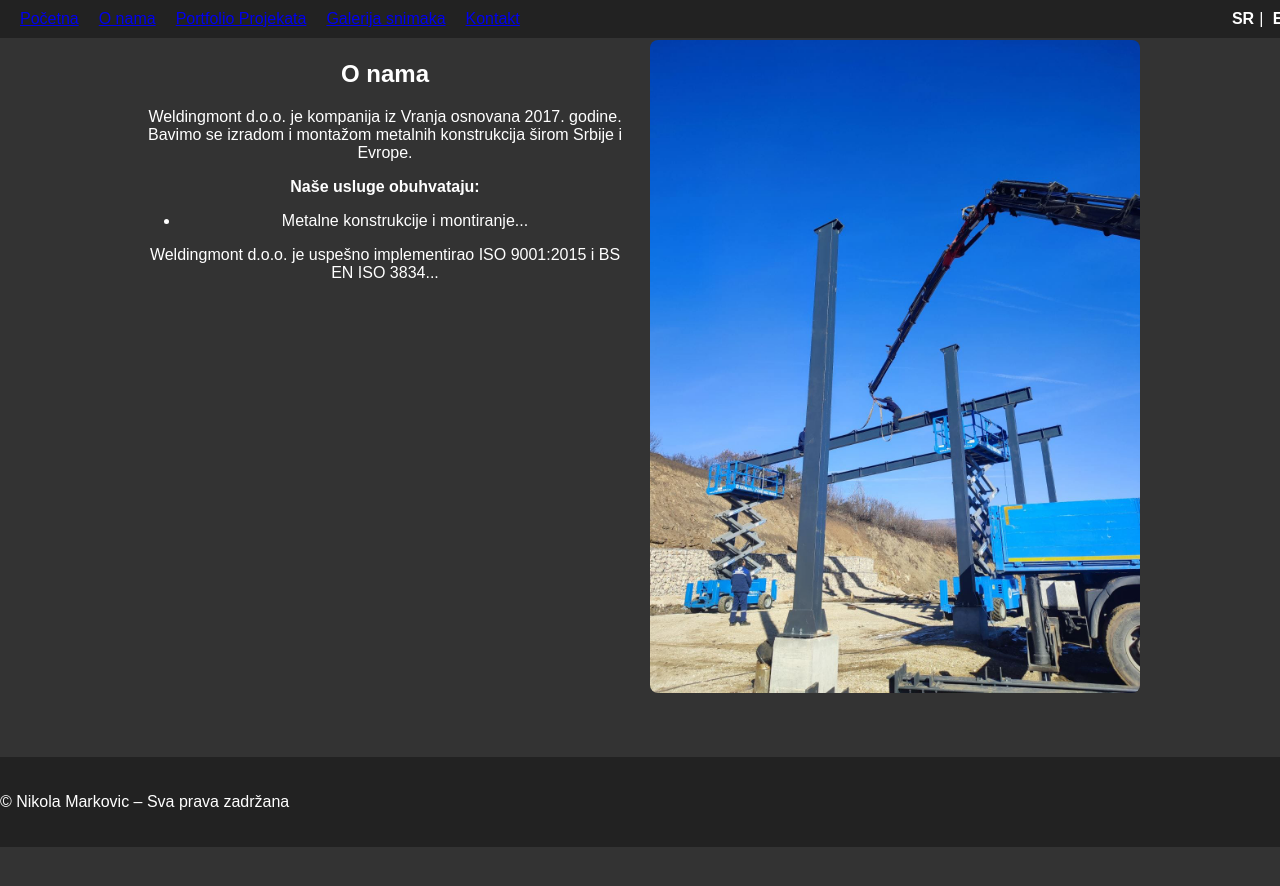
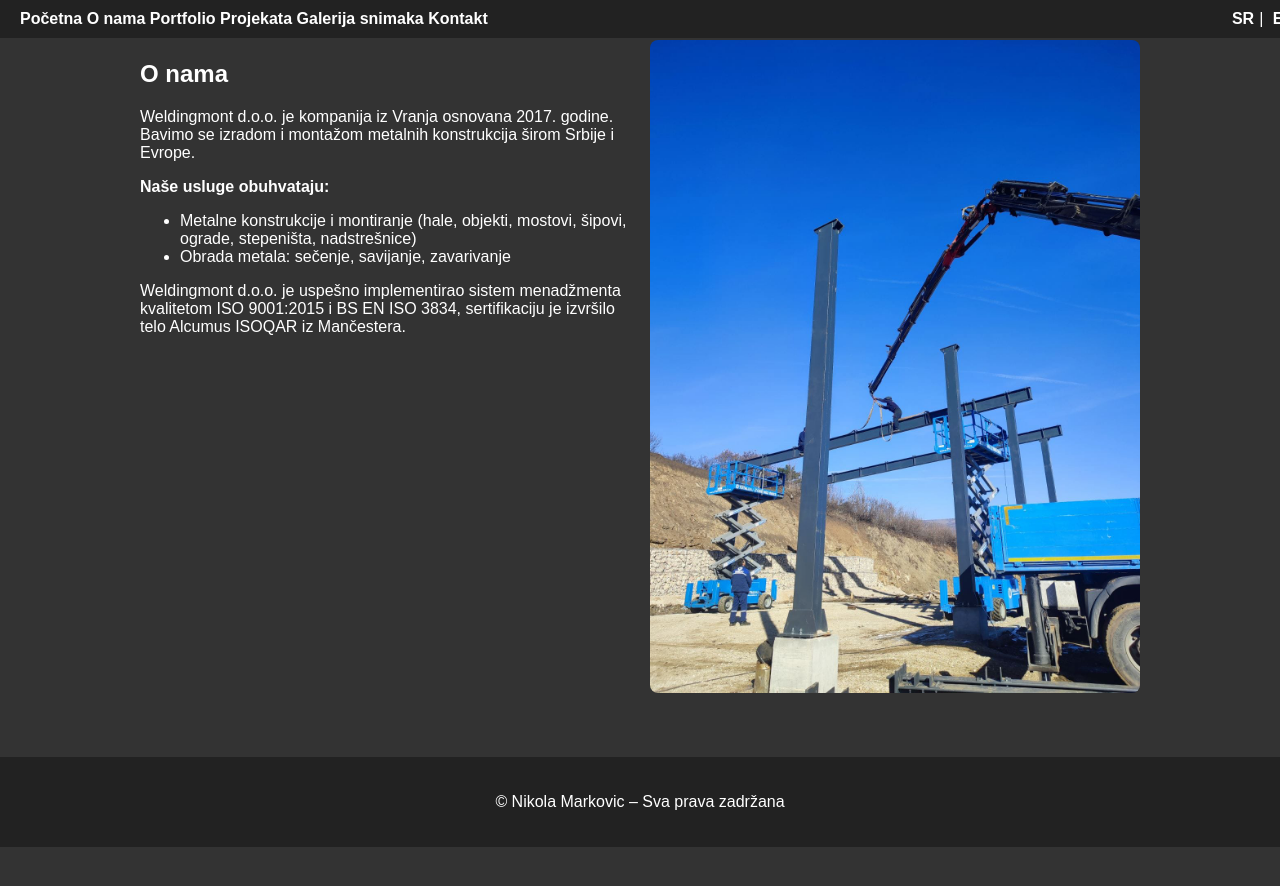
Before and after one commit to weldingmont/test, a Jekyll site: the page onama.html, which Jekyll copies as it is, in a window 1280 px wide. Shown: the top 886 px of the page. Built offline with Jekyll 4.4.1, drawn with Linux system fonts in a browser that asks for light colours.

Commit message:
Add files via upload

```diff
--- a/onama.html
+++ b/onama.html
@@ -1,12 +1,21 @@
 <!DOCTYPE html>
-<html lang="sr"><head><meta charset="UTF-8"><meta name="viewport" content="width=device-width,initial-scale=1"><title>O nama</title><link rel="stylesheet" href="styles.css"></head><body>
+<html lang="sr">
+<head>
+  <meta charset="UTF-8">
+  <meta name="viewport" content="width=device-width, initial-scale=1">
+  <title>O nama</title>
+  <link rel="stylesheet" href="styles.css">
+</head>
+<body>
 <header>
   <nav class="navbar">
-    <a href="index.html" class="nav-links lang sr">Početna</a><a href="index.html" class="nav-links lang en">Home</a>
-    <a href="onama.html" class="nav-links lang sr">O nama</a><a href="onama.html" class="nav-links lang en">About us</a>
-    <a href="portfolio.html" class="nav-links lang sr">Portfolio Projekata</a><a href="portfolio.html" class="nav-links lang en">Projects</a>
-    <a href="galerija.html" class="nav-links lang sr">Galerija snimaka</a><a href="galerija.html" class="nav-links lang en">Video gallery</a>
-    <a href="kontakt.html" class="nav-links lang sr">Kontakt</a><a href="kontakt.html" class="nav-links lang en">Contact</a>
+    <div class="nav-links">
+      <a href="index.html" class="lang sr">Početna</a><a href="index.html" class="lang en">Home</a>
+      <a href="onama.html" class="lang sr">O nama</a><a href="onama.html" class="lang en">About us</a>
+      <a href="portfolio.html" class="lang sr">Portfolio Projekata</a><a href="portfolio.html" class="lang en">Projects</a>
+      <a href="galerija.html" class="lang sr">Galerija snimaka</a><a href="galerija.html" class="lang en">Video gallery</a>
+      <a href="kontakt.html" class="lang sr">Kontakt</a><a href="kontakt.html" class="lang en">Contact</a>
+    </div>
     <div class="language-switcher">
       <a href="javascript:void(0)" id="btn-sr">SR</a>|
       <a href="javascript:void(0)" id="btn-en">EN</a>
@@ -15,24 +24,31 @@
 </header>
 
 <main>
-  <section class="onama-section">
+  <section class="onama-section" id="about">
     <div class="onama-text">
       <h1 class="lang sr">O nama</h1><h1 class="lang en">About us</h1>
       <p class="lang sr">Weldingmont d.o.o. je kompanija iz Vranja osnovana 2017. godine. Bavimo se izradom i montažom metalnih konstrukcija širom Srbije i Evrope.</p>
       <p class="lang en">Weldingmont Ltd. is a company from Vranje, founded in 2017. We design and install metal structures across Serbia and Europe.</p>
-      <p class="lang sr"><strong>Naše usluge obuhvataju:</strong></p><p class="lang en"><strong>Our services include:</strong></p>
+      <p class="lang sr"><strong>Naše usluge obuhvataju:</strong></p>
+      <p class="lang en"><strong>Our services include:</strong></p>
       <ul>
-        <li class="lang sr">Metalne konstrukcije i montiranje...</li>
-        <li class="lang en">Metal construction assembly...</li>
+        <li class="lang sr">Metalne konstrukcije i montiranje (hale, objekti, mostovi, šipovi, ograde, stepeništa, nadstrešnice)</li>
+        <li class="lang en">Metal construction assembly (halls, buildings, bridges, posts, fences, stairs, canopies)</li>
+        <li class="lang sr">Obrada metala: sečenje, savijanje, zavarivanje</li>
+        <li class="lang en">Metal processing: cutting, bending, welding</li>
       </ul>
-      <p class="lang sr">Weldingmont d.o.o. je uspešno implementirao ISO 9001:2015 i BS EN ISO 3834...</p>
-      <p class="lang en">Weldingmont Ltd. has successfully implemented ISO 9001:2015 and BS EN ISO 3834...</p>
+      <p class="lang sr">Weldingmont d.o.o. je uspešno implementirao sistem menadžmenta kvalitetom ISO 9001:2015 i BS EN ISO 3834, sertifikaciju je izvršilo telo Alcumus ISOQAR iz Mančestera.</p>
+      <p class="lang en">Weldingmont Ltd. has successfully implemented ISO 9001:2015 and BS EN ISO 3834, certified by Alcumus ISOQAR of Manchester.</p>
     </div>
-    <div class="onama-image"><img src="images/onama.jpg" alt="Onama"></div>
+    <div class="onama-image">
+      <img src="images/onama.jpg" alt="Onama">
+    </div>
   </section>
 </main>
-<footer><p class="lang sr">© Nikola Markovic – Sva prava zadržana</p><p class="lang en">© Nikola Markovic – All rights reserved</p></footer>
-
+<footer>
+  <p class="lang sr">© Nikola Markovic – Sva prava zadržana</p>
+  <p class="lang en">© Nikola Markovic – All rights reserved</p>
+</footer>
 <script>
 function switcher(lang) {
   document.querySelectorAll('.lang').forEach(el => {
--- a/styles.css
+++ b/styles.css
@@ -1,4 +1,4 @@
-/* Global */
+/* Global styling */
 body {
   margin: 0;
   font-family: Arial, sans-serif;
@@ -9,7 +9,8 @@ header {
   background: #222;
   padding: 10px 20px;
   position: fixed;
-  top: 0; width: 100%;
+  top: 0;
+  width: 100%;
   z-index: 1000;
 }
 .navbar {
@@ -46,17 +47,24 @@ main {
 .hero {
   position: relative;
   width: 100%;
-  height: 60vh;
+  height: 100vh;
   overflow: hidden;
 }
 .hero iframe {
   position: absolute;
   top: 0; left: 0;
-  width: 100%; height: 100%;
+  width: 100%;
+  height: 100%;
+}
+.hero-content {
+  position: absolute;
+  top: 50%; left: 50%;
+  transform: translate(-50%, -50%);
+  color: #fff;
 }
 .hero-content h1 {
-  font-size: 3rem;
-  text-shadow: 2px 2px 6px rgba(0,0,0,0.7);
+  font-size: 4rem;
+  text-shadow: 2px 2px 8px rgba(0,0,0,0.7);
 }
 /* Onama */
 .onama-section {
@@ -67,6 +75,9 @@ main {
 }
 .onama-text, .onama-image {
   flex: 1 1 300px;
+}
+.onama-text {
+  text-align: left;
 }
 .onama-image img {
   max-width: 100%;
@@ -83,13 +94,14 @@ main {
 }
 .blog-posts iframe {
   width: 100%;
-  aspect-ratio: 16/9;
+  aspect-ratio: 500/665;
 }
 /* Galerija */
 .videogrid {
   display: grid;
-  grid-template-columns: repeat(3, 1fr);
+  grid-template-columns: repeat(3,1fr);
   gap: 20px;
+  margin-top: 20px;
 }
 .videogrid iframe {
   width: 100%;
@@ -122,8 +134,9 @@ footer {
   margin-top: 40px;
   padding: 20px 0;
   background: #222;
+  text-align: center;
 }
-footer a, footer p {
+footer p, footer a {
   color: #fff;
   text-decoration: none;
 }
```
Also changed, not shown: other parts of onama.html (+3 -3 lines), galerija.html (+26 -15 lines), index.html (+27 -25 lines), kontakt.html (+35 -13 lines), portfolio.html (+26 -15 lines).
